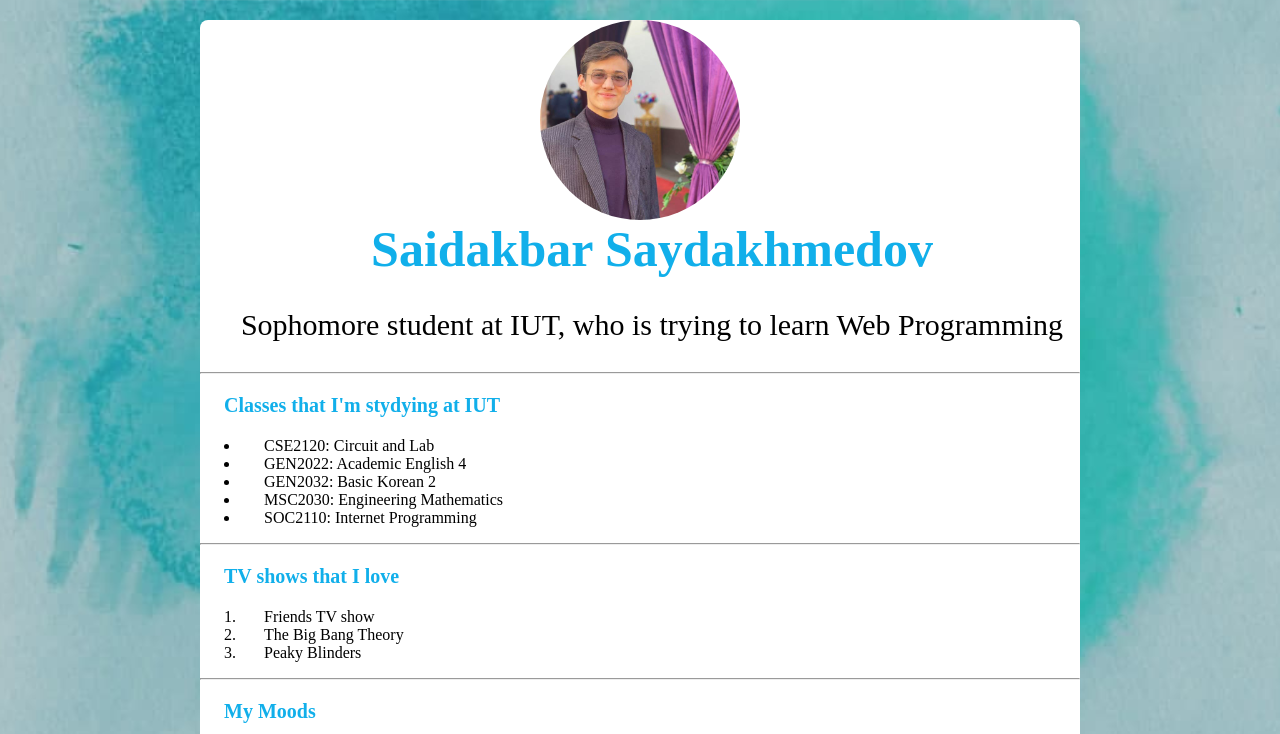
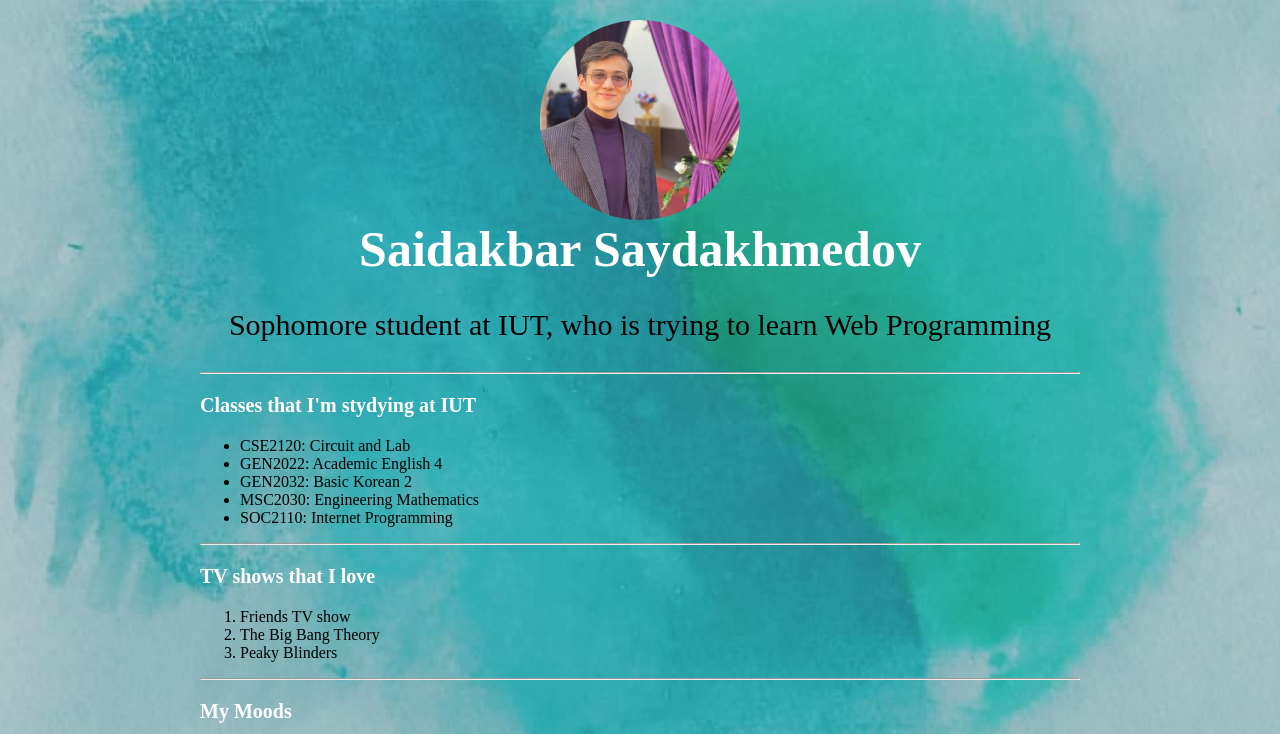
Before and after one commit to Saidakbar1/Saidakbar1.github.io, a plain HTML site: page aboutme.html in a window 1280 px wide. Shown: the top 734 px of the page. Drawn offline with Linux system fonts and the light colour scheme.

Commit message:
Moved to the root

```diff
--- a/lab-2/aboutme-style.css
+++ b/aboutme-style.css
@@ -5,21 +5,20 @@
 	  display: block;
   margin-left: auto;
   margin-right: auto;
-  margin-top: 10px;
 }
 h5{
 	font-size: 50px;
 	text-align: center;
 	margin: 0;
 	font-family: Monotype Corsiva;
-	color: #11AFEA;
+	color: white;
 }
 #infoAboutMe{
 	font-size: 30px;
 	text-align: center;
 }
 h3{
-	color: #11AFEA;
+	color: white;
 	font-size: 20px;
 }
 body{
@@ -51,11 +50,3 @@ p{
 td{
 	text-align: center;
 }
-div{
-	background-color: white;
-	margin:auto;
-	margin-top: 20px;
-	margin-bottom: 20px;
-	border-radius: 8px;
-	text-indent: 1.5em;
-}
--- a/lab-2/aboutme.html
+++ b/aboutme.html
@@ -8,7 +8,7 @@
 	<title>About me</title>
 </head>
 <body>
-	<div>
+
 	<img id="myImage" src="src/myPhoto.jpg">
 	<h5>Saidakbar Saydakhmedov</h5>
 
@@ -53,5 +53,4 @@
 		<ul>
 			<li>Bekzod Allayev: Really positive person. I have NEVER saw him angry. </li>
 			<li>Mukhammadsaid Mamasaidov: Loves rapping!</li>
-			</div>
 		</body></html>
```
Also changed, not shown: src/ICE_CUBE.jpg (renamed from lab-2/src/ICE_CUBE.jpg), src/Will-Smith.jpg (renamed from lab-2/src/Will-Smith.jpg), src/bckgr.jpg (renamed from lab-2/src/bckgr.jpg), src/bmw.jpg (renamed from lab-2/src/bmw.jpg), src/myPhoto.jpg (renamed from lab-2/src/myPhoto.jpg).
